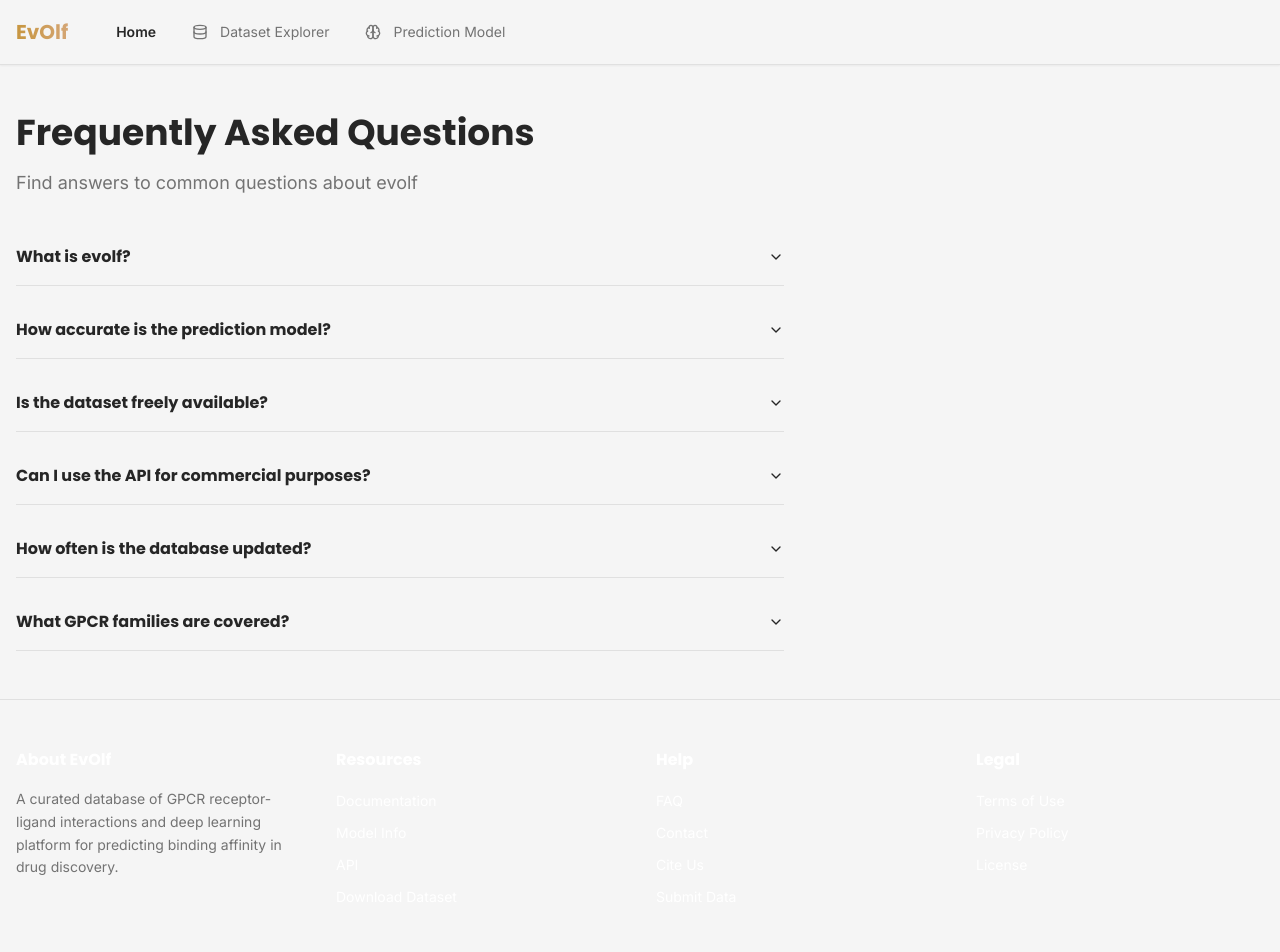
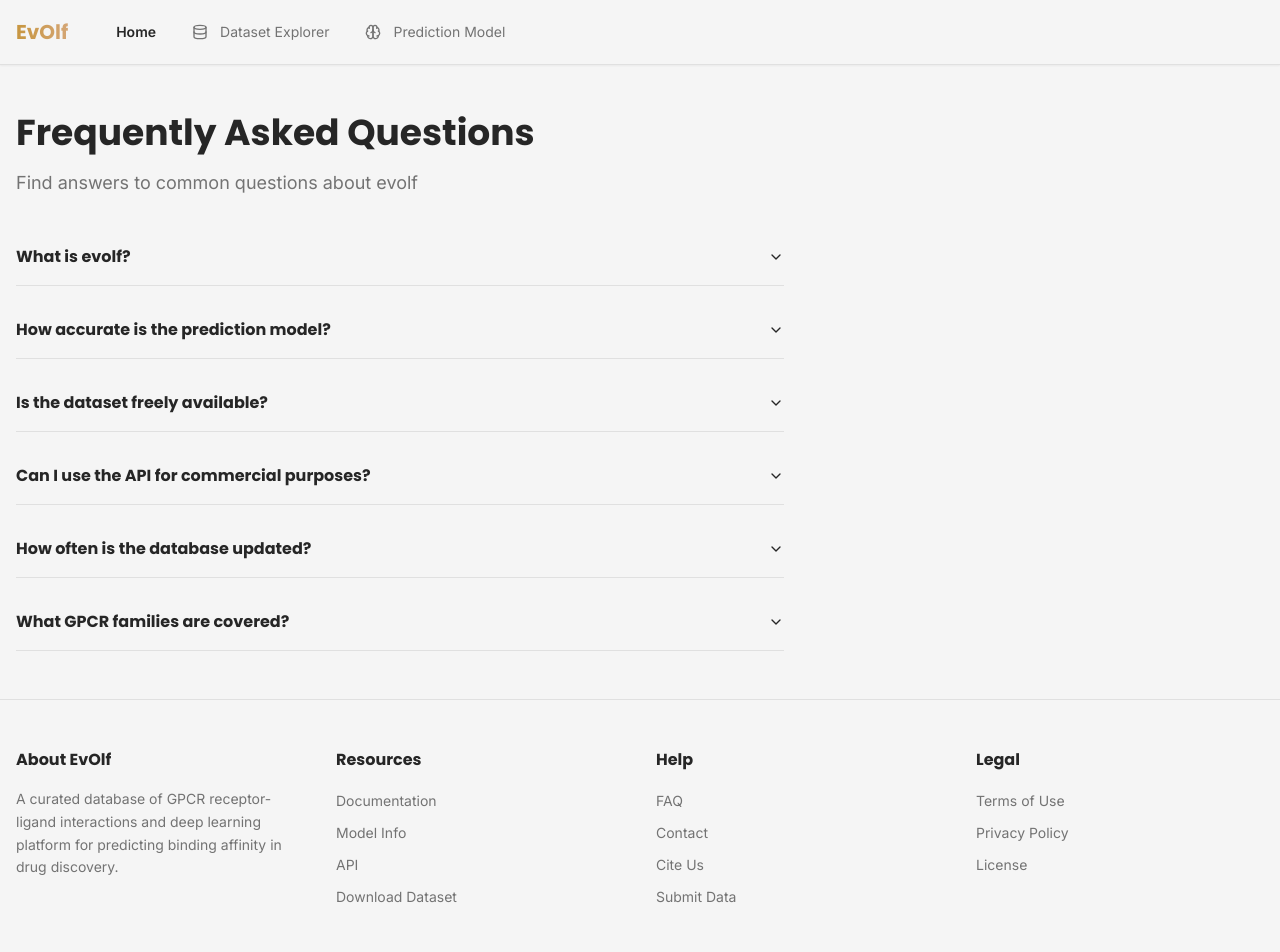
Before and after one commit to yasservision24/evolf-one-prime, a React (Vite) app: page /faq in a window 1280 px wide. Shown: the top 952 px of the page. Built offline with nearby package versions, Linux system fonts and the light colour scheme; no server answers; the HTML template or start-up script is replaced by a standard one.

Commit message:
Add hover effects and fix hidden text
Adds hover effects to buttons and fixes hidden text in the footer by using semantic colors and appropriate text colors for different themes.

```diff
--- a/src/components/Footer.tsx
+++ b/src/components/Footer.tsx
@@ -8,7 +8,7 @@ export const Footer = () => {
 
           {/* About EvOlf */}
           <div>
-            <h3 className="text-white font-semibold mb-4 transition-colors duration-300 hover:text-[hsl(var(--brand-purple))]">
+            <h3 className="text-foreground font-semibold mb-4 transition-colors duration-300 hover:text-brand-purple">
               About EvOlf
             </h3>
             <p className="text-muted-foreground text-sm leading-relaxed">
@@ -18,7 +18,7 @@ export const Footer = () => {
 
           {/* Resources */}
           <div>
-            <h3 className="text-white font-semibold mb-4 transition-colors duration-300 hover:text-[hsl(var(--brand-purple))]">
+            <h3 className="text-foreground font-semibold mb-4 transition-colors duration-300 hover:text-brand-teal">
               Resources
             </h3>
             <ul className="space-y-2">
@@ -31,7 +31,7 @@ export const Footer = () => {
                 <li key={link.to}>
                   <Link
                     to={link.to}
-                    className="text-white text-sm transition-colors duration-300 hover:text-[hsl(var(--brand-purple))]"
+                    className="text-muted-foreground text-sm transition-colors duration-300 hover:text-brand-teal hover:underline"
                   >
                     {link.label}
                   </Link>
@@ -42,7 +42,7 @@ export const Footer = () => {
 
           {/* Help */}
           <div>
-            <h3 className="text-white font-semibold mb-4 transition-colors duration-300 hover:text-[hsl(var(--brand-purple))]">
+            <h3 className="text-foreground font-semibold mb-4 transition-colors duration-300 hover:text-brand-gold">
               Help
             </h3>
             <ul className="space-y-2">
@@ -55,7 +55,7 @@ export const Footer = () => {
                 <li key={link.to}>
                   <Link
                     to={link.to}
-                    className="text-white text-sm transition-colors duration-300 hover:text-[hsl(var(--brand-purple))]"
+                    className="text-muted-foreground text-sm transition-colors duration-300 hover:text-brand-gold hover:underline"
                   >
                     {link.label}
                   </Link>
@@ -66,7 +66,7 @@ export const Footer = () => {
 
           {/* Legal */}
           <div>
-            <h3 className="text-white font-semibold mb-4 transition-colors duration-300 hover:text-[hsl(var(--brand-purple))]">
+            <h3 className="text-foreground font-semibold mb-4 transition-colors duration-300 hover:text-brand-purple">
               Legal
             </h3>
             <ul className="space-y-2">
@@ -78,7 +78,7 @@ export const Footer = () => {
                 <li key={link.to}>
                   <Link
                     to={link.to}
-                    className="text-white text-sm transition-colors duration-300 hover:text-[hsl(var(--brand-purple))]"
+                    className="text-muted-foreground text-sm transition-colors duration-300 hover:text-brand-purple hover:underline"
                   >
                     {link.label}
                   </Link>
@@ -92,7 +92,7 @@ export const Footer = () => {
         <div className="mt-12 pt-8 border-t border-border text-center">
           <p className="text-muted-foreground text-sm">
             © 2025{" "}
-            <span className="text-white font-medium hover:text-[hsl(var(--brand-purple))] transition-colors duration-300 cursor-pointer">
+            <span className="gradient-evolf font-semibold cursor-pointer">
               EvOlf
             </span>
             . All rights reserved.
--- a/src/pages/Index.tsx
+++ b/src/pages/Index.tsx
@@ -42,7 +42,7 @@ const Index = () => {
             <div className="flex flex-col sm:flex-row gap-3 md:gap-4 justify-center mb-10 md:mb-16 px-4">
               <Button
                 size="lg"
-                className="bg-brand-teal text-white hover:bg-brand-teal/90 shadow-lg transition-all duration-300"
+                className="bg-brand-teal text-white hover:bg-brand-teal/90 hover:scale-105 hover:shadow-[0_0_25px_-5px_hsl(var(--brand-teal)/0.6)] shadow-lg transition-all duration-300"
                 onClick={() => navigate('/dataset/dashboard')}
               >
                 <Database className="mr-2 h-5 w-5" />
@@ -52,7 +52,7 @@ const Index = () => {
 
               <Button
                 size="lg"
-                className="bg-brand-purple text-white hover:bg-brand-purple/90 shadow-lg transition-all duration-300"
+                className="bg-brand-purple text-white hover:bg-brand-purple/90 hover:scale-105 hover:shadow-[0_0_25px_-5px_hsl(var(--brand-purple)/0.6)] shadow-lg transition-all duration-300"
                 onClick={() => handleNavigate('model')}
               >
                 <Brain className="mr-2 h-5 w-5" />
@@ -322,7 +322,7 @@ const Index = () => {
           <div className="flex flex-col sm:flex-row gap-3 md:gap-4 justify-center px-4">
             <Button
                 size="lg"
-                className="bg-brand-teal text-white hover:bg-brand-teal/90 shadow-lg transition-all duration-300"
+                className="bg-brand-teal text-white hover:bg-brand-teal/90 hover:scale-105 hover:shadow-[0_0_25px_-5px_hsl(var(--brand-teal)/0.6)] shadow-lg transition-all duration-300"
                 onClick={() => navigate('/dataset/dashboard')}
               >
                 <Database className="mr-2 h-5 w-5" />
@@ -332,7 +332,7 @@ const Index = () => {
 
               <Button
                 size="lg"
-                className="bg-brand-purple text-white hover:bg-brand-purple/90 shadow-lg transition-all duration-300"
+                className="bg-brand-purple text-white hover:bg-brand-purple/90 hover:scale-105 hover:shadow-[0_0_25px_-5px_hsl(var(--brand-purple)/0.6)] shadow-lg transition-all duration-300"
                 onClick={() => handleNavigate('model')}
               >
                 <Brain className="mr-2 h-5 w-5" />
```
